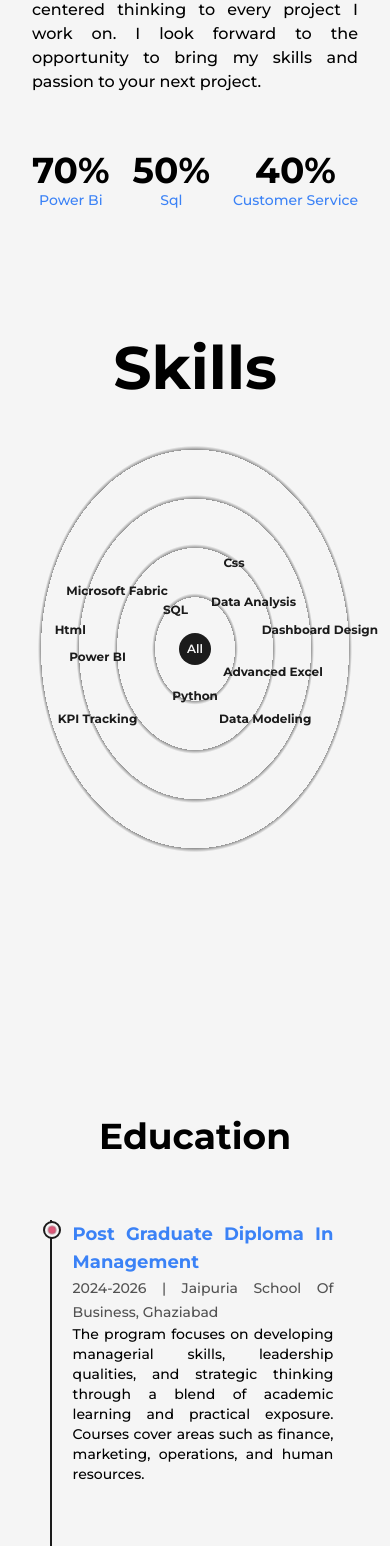
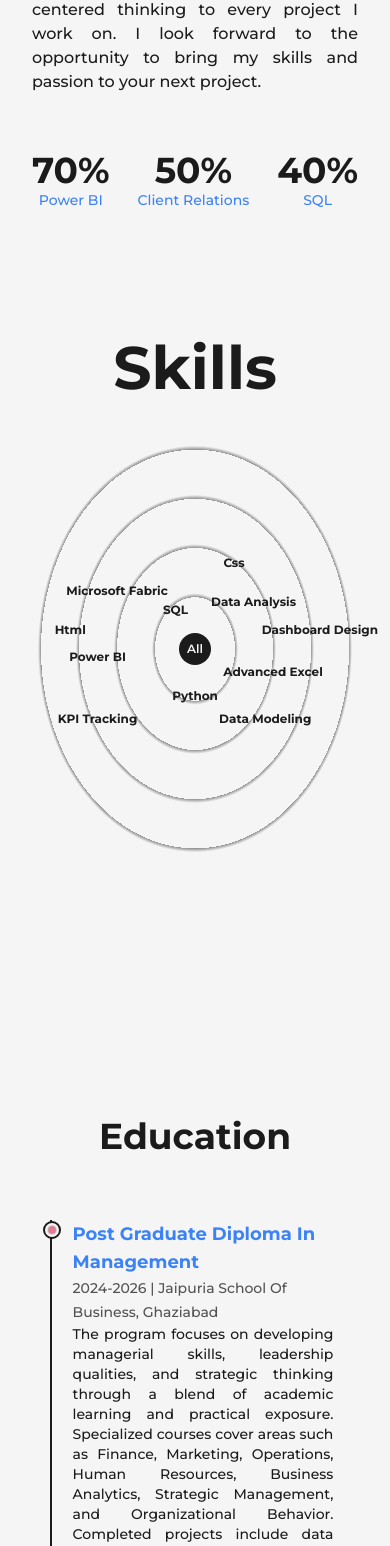
Before and after one commit to rudrikdeveloper/myportfolio, a Next.js app: page /about in a window 390 px wide. Shown: the part 1197-2743 px from the top of the page. Built offline with nearby package versions, Linux system fonts and the light colour scheme.

Commit message:
deploythistime

```diff
--- a/app/globals.css
+++ /dev/null
@@ -1,76 +0,0 @@
-@tailwind base;
-  @tailwind components;
-  @tailwind utilities;
-
-  @layer base {
-    :root {
-      --background: 0 0% 100%;
-      --foreground: 222.2 84% 4.9%;
-
-      --card: 0 0% 100%;
-      --card-foreground: 222.2 84% 4.9%;
-
-      --popover: 0 0% 100%;
-      --popover-foreground: 222.2 84% 4.9%;
-
-      --primary: 222.2 47.4% 11.2%;
-      --primary-foreground: 210 40% 98%;
-
-      --secondary: 210 40% 96.1%;
-      --secondary-foreground: 222.2 47.4% 11.2%;
-
-      --muted: 210 40% 96.1%;
-      --muted-foreground: 215.4 16.3% 46.9%;
-
-      --accent: 210 40% 96.1%;
-      --accent-foreground: 222.2 47.4% 11.2%;
-
-      --destructive: 0 84.2% 60.2%;
-      --destructive-foreground: 210 40% 98%;
-
-      --border: 214.3 31.8% 91.4%;
-      --input: 214.3 31.8% 91.4%;
-      --ring: 222.2 84% 4.9%;
-
-      --radius: 0.5rem;
-    }
-
-    .dark {
-      --background: 222.2 84% 4.9%;
-      --foreground: 210 40% 98%;
-
-      --card: 222.2 84% 4.9%;
-      --card-foreground: 210 40% 98%;
-
-      --popover: 222.2 84% 4.9%;
-      --popover-foreground: 210 40% 98%;
-
-      --primary: 210 40% 98%;
-      --primary-foreground: 222.2 47.4% 11.2%;
-
-      --secondary: 217.2 32.6% 17.5%;
-      --secondary-foreground: 210 40% 98%;
-
-      --muted: 217.2 32.6% 17.5%;
-      --muted-foreground: 215 20.2% 65.1%;
-
-      --accent: 217.2 32.6% 17.5%;
-      --accent-foreground: 210 40% 98%;
-
-      --destructive: 0 62.8% 30.6%;
-      --destructive-foreground: 210 40% 98%;
-
-      --border: 217.2 32.6% 17.5%;
-      --input: 217.2 32.6% 17.5%;
-      --ring: 212.7 26.8% 83.9%;
-    }
-  }
-
-  @layer base {
-    * {
-      @apply border-border;
-    }
-    body {
-      @apply bg-background text-foreground;
-    }
-  }
--- a/src/components/Education.jsx
+++ b/src/components/Education.jsx
@@ -2,12 +2,12 @@ import React, { useRef } from "react";
 import { motion, useScroll } from "framer-motion";
 import LiIcon from "./LiIcon";
 
-const Details = ({ type, time, place, info }) => {
+const Details = ({ type, time, place, info, workClassName }) => {
   const ref = useRef(null);
   return (
     <li
       ref={ref}
-      className="my-8 first:mt-0 last:mt-0 w-[60%] mx-auto flex flex-col items-center justify-between md:w-[80%]"
+      className="my-8 first:mt-0 last:mt-0 w-[80%] mx-auto flex flex-col items-center justify-between md:w-[80%]"
     >
       <LiIcon reference={ref} />
       <motion.div
@@ -21,7 +21,7 @@ const Details = ({ type, time, place, info }) => {
         <span className="capitalize font-medium text-dark/75 dark:text-light/75 xs:text-sm">
           {time} | {place}
         </span>
-        <p className="font-medium w-full md:text-sm">{info}</p>
+        <p className={`font-medium w-full md:text-sm ${workClassName || ""}`}>{info}</p>
       </motion.div>
     </li>
   );
@@ -46,24 +46,27 @@ const Education = () => {
           className="absolute left-9 top-0 w-[4px] h-full bg-dark origin-top dark:bg-light md:w-[2px] md:left-[30px] xs:left-[18px]"
         />
 
-        <ul className="w-full flex flex-col items-start justify-between ml-4 xs:ml-2 text-justify">
+        <ul className="w-full flex flex-col items-start justify-between ml-4 xs:ml-2">
           <Details
             type="Post Graduate Diploma in Management"
             time="2024-2026"
             place="Jaipuria School of Business, Ghaziabad"
-            info="The program focuses on developing managerial skills, leadership qualities, and strategic thinking through a blend of academic learning and practical exposure. Courses cover areas such as finance, marketing, operations, and human resources."
+            info="The program focuses on developing managerial skills, leadership qualities, and strategic thinking through a blend of academic learning and practical exposure. Specialized courses cover areas such as Finance, Marketing, Operations, Human Resources, Business Analytics, Strategic Management, and Organizational Behavior. Completed projects include data analytics initiatives, HR strategy development, and market research analysis using tools like Power BI, Excel, and statistical analysis software. Demonstrated expertise in business intelligence, data-driven decision making, and management consulting methodologies."
+            workClassName="text-justify"
           />
           <Details
-            type="master of technology in nanoTechnology"
+            type="Master of Technology in Nanotechnology"
             time="2018-2020"
-            place="School Of nanotechnology, UTD, RGPV, BHOPAL"
-            info="Relevant courses included Nanomaterials, Nanoelectronics, Nanophotonics, Nanoscale Characterization Techniques, Nanofabrication, Quantum Mechanics, and Nanobiotechnology."
+            place="School of Nanotechnology, UTD, RGPV, Bhopal"
+            info="Rigorous postgraduate program focusing on advanced nanotechnology research and applications. Relevant courses included Nanomaterials, Nanoelectronics, Nanophotonics, Nanoscale Characterization Techniques, Nanofabrication, Quantum Mechanics, Nanobiotechnology, and Advanced Materials Science. Completed thesis on nanomaterial synthesis and characterization. Gained hands-on experience with electron microscopy, X-ray diffraction, and other advanced analytical techniques. Developed strong research skills in experimental design, data analysis, and technical documentation."
+            workClassName="text-justify"
           />
           <Details
-            type="Bachelor Of engineering In mechanical"
+            type="Bachelor of Engineering in Mechanical"
             time="2014-2018"
-            place="IES College Of Technology, RGPV, BHOPAL"
-            info="Relevant courses included Thermodynamics, Fluid Mechanics, Heat and Mass Transfer, Mechanics of Materials, Machine Design, Manufacturing Processes, and Engineering Materials."
+            place="IES College of Technology, RGPV, Bhopal"
+            info="Comprehensive undergraduate program in mechanical engineering covering core principles and applications. Relevant courses included Thermodynamics, Fluid Mechanics, Heat and Mass Transfer, Mechanics of Materials, Machine Design, Manufacturing Processes, Engineering Materials, CAD/CAM, and Industrial Engineering. Completed capstone projects involving mechanical design, simulation, and optimization. Acquired proficiency in design software including AutoCAD, CATIA, and ANSYS. Developed strong analytical, problem-solving, and project management skills through laboratory work and practical applications."
+            workClassName="text-justify"
           />
         </ul>
       </div>
--- a/src/pages/about.js
+++ b/src/pages/about.js
@@ -47,7 +47,7 @@ const About = () => {
                 I believe that analytics is about more than just making dashboards look pretty. It&apos;s about solving problems and creating intuitive, actionable insights for stakeholders.
               </p>
               <p className="font-medium text-justify">
-                Whether I&apos;m working on a a data visualization project, business intelligence solution, or other products related to health and finance, I bring my commitment to excellence and data-centered thinking to every project I work on. I look forward to the opportunity to bring my skills and passion to your next project.
+                Whether I&apos;m working on a data visualization project, business intelligence solution, or other products related to health and finance, I bring my commitment to excellence and data-centered thinking to every project I work on. I look forward to the opportunity to bring my skills and passion to your next project.
               </p>
             </div>
             <div className="col-span-3 relative h-max rounded-2xl bg-light p-4 xs:p-4 dark:bg-dark dark:border-light xl:col-span-4 md:order-1 md:col-span-8">
@@ -59,7 +59,7 @@ const About = () => {
                   <AnimatedNumbers target={70} />%
                 </span>
                 <h2 className="text-xl font-medium capitalize text-dark/75 bluee xl:text-center md:text-lg sm:text-base xs:text-sm">
-                  power bi
+                  power BI
                 </h2>
               </div>
               <div className="flex flex-col items-end justify-center xl:items-center">
@@ -67,7 +67,7 @@ const About = () => {
                   <AnimatedNumbers target={50} />%
                 </span>
                 <h2 className="text-xl font-medium capitalize text-dark/75 bluee xl:text-center md:text-lg sm:text-base xs:text-sm">
-                  sql
+                  Client Relations
                 </h2>
               </div>
               <div className="flex flex-col items-end justify-center xl:items-center">
@@ -75,7 +75,7 @@ const About = () => {
                   <AnimatedNumbers target={40} />%
                 </span>
                 <h2 className="text-xl font-medium capitalize text-dark/75 bluee xl:text-center md:text-lg sm:text-base xs:text-sm">
-                  customer service
+                  SQL
                 </h2>
               </div>
             </div>
--- a/src/styles/globals.css
+++ b/src/styles/globals.css
@@ -1,4 +1,3 @@
-/* src/styles/globals.css */
 @tailwind base;
 @tailwind components;
 @tailwind utilities;
@@ -7,7 +6,16 @@ html {
   position: relative;
 }
 
-/* Your custom styles */
+body {
+  background-color: #f5f5f5;
+  color: #1b1b1b;
+}
+
+body.dark {
+  background-color: #1b1b1b;
+  color: #f5f5f5;
+}
+
 .input {
   @apply bg-white border border-gray-200 text-gray-900 text-sm rounded-lg focus:ring-blue-500 focus:border-blue-500 block w-full p-2.5 mt-2.5 font-bold shadow-card;
 }
@@ -19,6 +27,7 @@ html {
 .btn {
   @apply text-white bg-gradient-to-r from-[#00c6ff] to-[#0072ff] focus:ring-4 focus:outline-none focus:ring-blue-300 font-medium rounded-lg text-sm w-full sm:w-auto px-5 py-2.5 text-center;
 }
+
 .bluee {
   @apply text-blue-500 dark:text-blue-500;
 }
--- a/tailwind.config.js
+++ b/tailwind.config.js
@@ -13,6 +13,7 @@ module.exports = {
         primary: "#B63E96",
         primaryDark: "#58E6D9",
         red: "#D41343",
+        border: "var(--border)",
       },
       backgroundImage: {
         circularLight:
```
Also changed, not shown: src/components/Experience.jsx (+8 -5 lines), tsconfig.json (+23 -7 lines), next-env.d.ts, 1 other file (tests, documents, lock files or other folders).
